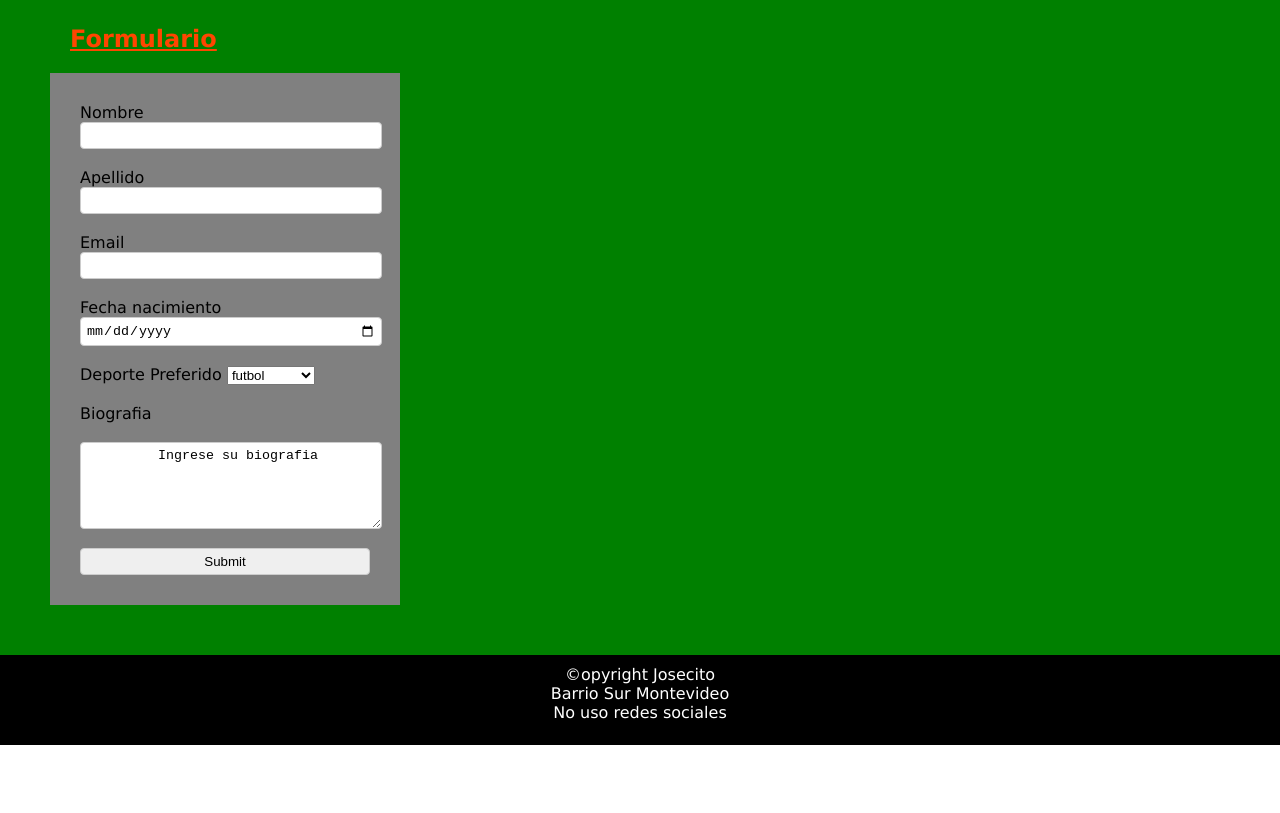
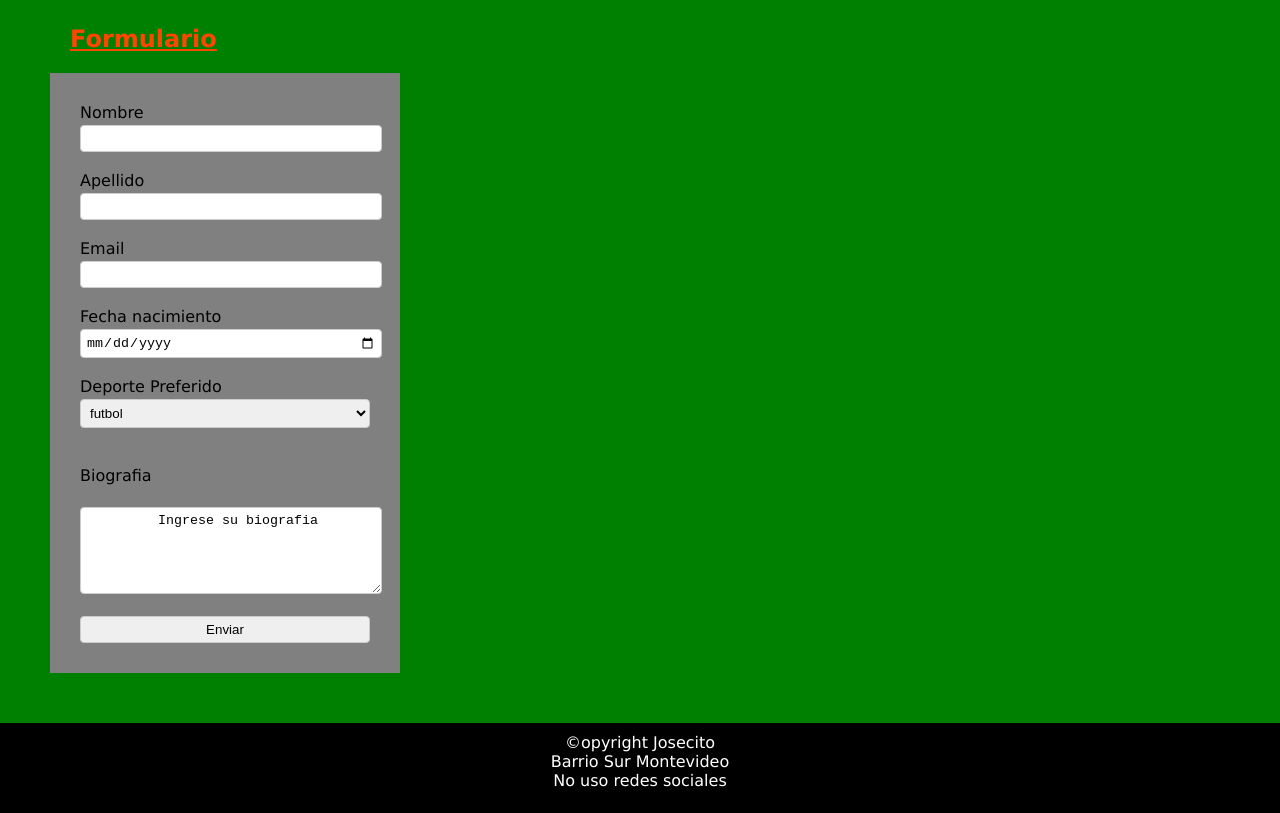
Before and after one commit to jef901/fsd4, a plain HTML site: page index.html in a window 1280 px wide. Shown: the part 1300-2113 px from the top of the page. Before the commit the page ends 2045 px from the top, so only its background shows below. Drawn offline with Linux system fonts and the light colour scheme.

Commit message:
Hasta aqui llegue

```diff
--- a/index.html
+++ b/index.html
@@ -84,12 +84,7 @@
               <label for="apellido">Email</label><br />
               <input type="email" id="email" name="email" required /><br />
               <label for="fecha-nac">Fecha nacimiento</label><br />
-              <input
-                type="date"
-                id="fecha-nac"
-                name="fecha cumple"
-                required
-              /><br />
+              <input type="date" id="fecha-nac" name="fecha-nac" required/><br />
               <label for="cars">Deporte Preferido</label>
               <select name="deporte" id="deporte">
                 <option value="futbol">futbol</option>
@@ -105,7 +100,7 @@
 	       </textarea
               >
               <br />
-              <input type="submit" value="Submit" />
+              <input type="submit" value="Enviar" />
             </form>
           </div>
         </div>
--- a/styles.css
+++ b/styles.css
@@ -80,10 +80,11 @@ footer {
 }
 
 input,
-textarea {
+textarea,select {
   display: block;
   border-radius: 4px;
   border: 1px solid #ccc;
   padding: 5px;
   width: 100%;
+  margin-top: 3px;
 }
```
